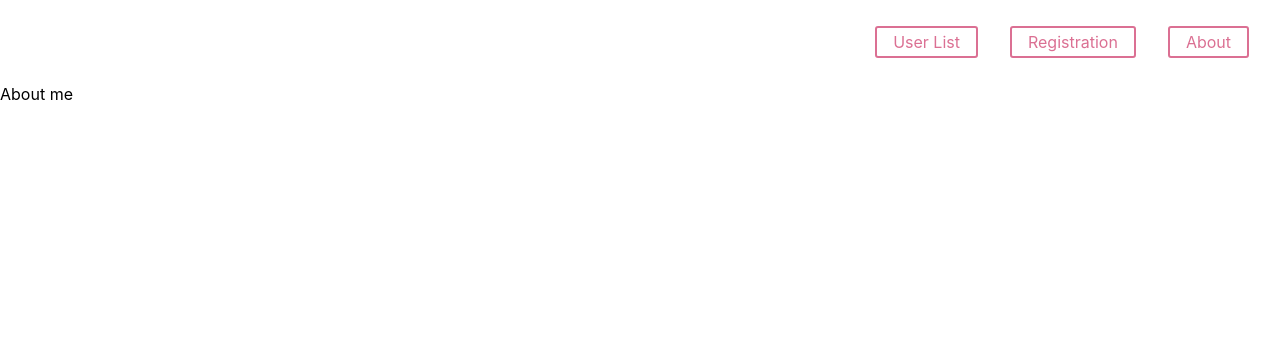
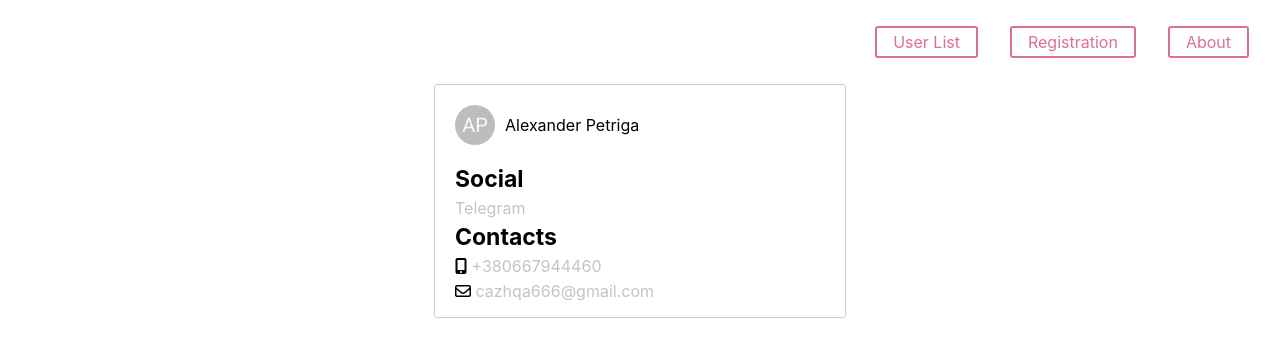
Before and after one commit to whoisbroken/Registration-React-App, a React (Create React App) app: page /about in a window 1280 px wide. Shown: the top 356 px of the page. Built offline with nearby package versions, Linux system fonts and the light colour scheme.

Commit message:
add about

```diff
--- a/public/index.html
+++ b/public/index.html
@@ -1,14 +1,12 @@
 <!DOCTYPE html>
 <html lang="en">
+
 <head>
   <meta charset="utf-8" />
   <link rel="icon" href="%PUBLIC_URL%/favicon.ico" />
   <meta name="viewport" content="width=device-width, initial-scale=1" />
   <meta name="theme-color" content="#000000" />
-    <meta
-      name="description"
-      content="Web site created using create-react-app"
-    />
+  <meta name="description" content="Web site created using create-react-app" />
   <link rel="apple-touch-icon" href="%PUBLIC_URL%/logo192.png" />
   <!--
       manifest.json provides metadata used when your web app is installed on a
@@ -24,9 +22,13 @@
       work correctly both with client-side routing and a non-root public URL.
       Learn how to configure a non-root public URL by running `npm run build`.
     -->
+
   <link rel="stylesheet" href="https://fonts.googleapis.com/css?family=Roboto:300,400,500,700&display=swap" />
+
+  <script src="https://kit.fontawesome.com/666cf124eb.js" crossorigin="anonymous"></script>
   <title>React App</title>
 </head>
+
 <body>
   <noscript>You need to enable JavaScript to run this app.</noscript>
   <div id="root"></div>
@@ -41,4 +43,5 @@
       To create a production bundle, use `npm run build` or `yarn build`.
     -->
 </body>
+
 </html>
--- a/src/components/About/About.jsx
+++ b/src/components/About/About.jsx
@@ -1,13 +1,47 @@
 import React, { Component } from 'react';
+import Avatar from '@material-ui/core/Avatar';
+import "./About.scss";
 
 class About extends Component {
+
   render() {
     return (
-      <div>
+      <>
+        <div className="About">
+          <div className="About-Developer">
+            <Avatar className="About-Developer_Avatar">AP</Avatar>
+            <p className="About-Developer_Name">Alexander Petriga</p>
+          </div>
+          <div className="About-Social">
+            <h5 className="About-Social_Title Title">Social</h5>
+            <div className="About-Social_Content">
+              <p>
+                <a href="https://t.me/whoisbroken">
+                  <span className="About-Link_Text">Telegram</span>
+                </a>
+              </p>
+            </div>
+          </div>
+          <div className="About-Contacts">
+            <h5 className="About-Contacts_Title Title">Contacts</h5>
+            <a className="About-Contacts_Item" href="tel:+380667944460">
+              <i className="fa fa-mobile" aria-hidden="true"></i>
+              <span className="About-Link_Text"> +380667944460</span>
+            </a>
+            <a className="About_Contacts_Item" href="mailto:cazhqa666@gmail.com">
+              <i className="fa fa-envelope-o" aria-hidden="true"></i>
+              <span className="About-Link_Text"> cazhqa666@gmail.com</span>
+            </a>
+          </div>
+        </div>
+      </>
+    )
+  };
 
-      </div>
-    );
-  }
+  // <div>
+  //   <Avatar color="primary">OP</Avatar>
+  // </div>
 }
 
+
 export default About;
--- /dev/null
+++ b/src/components/About/About.scss
@@ -0,0 +1,75 @@
+.About {
+  width: 370px;
+  margin: 0 auto;
+  display: flex;
+  flex-direction: column;
+  align-items: flex-start;
+  flex-wrap: wrap;
+  border: 1px solid #CDCDCD;
+  padding: 20px 20px 16px;
+  border-radius: 3px;
+  transition: all .3s ease;
+  cursor: pointer;
+
+  &:hover {
+    box-shadow: 3px 3px 20px rgba(50, 50, 50, 0.25);
+  }
+
+  &:hover .About-Link_Text {
+    color: #1C62CD;
+  }
+
+  &-Developer {
+    display: flex;
+    align-items: center;
+    margin-bottom: 20px;
+    &_Avatar {
+      margin-right: 10px;
+    }
+  }
+
+
+  &-Social {
+    display: flex;
+    flex-direction: column;
+    justify-content: flex-start;
+    margin-bottom: 5px;
+  }
+  &-Contacts {
+    &_Item {
+      display: block;
+      margin-bottom: 5px;
+    }
+  }
+  &-Link {
+    &_Text {
+      font-size: 16px;
+      color: #C4C4C4;
+      line-height: 17px;
+    }
+  }
+
+
+
+  &_Text {
+    margin-bottom: 10px;
+    font-size: 16px;
+    color: #C4C4C4;
+    line-height: 17px;
+  }
+
+}
+
+.Title {
+  font-weight: bold;
+  font-size: 23px;
+  line-height: 28px;
+  transition: all .3s ease;
+  margin-bottom: 5px;
+}
+
+@media (max-width: 430px) {
+  .About {
+    width: 250px;
+  }
+}
--- a/src/components/App/App.jsx
+++ b/src/components/App/App.jsx
@@ -11,6 +11,7 @@ import "./App.scss";
 import Navigation from "../Navigation/Navigation";
 import UserList from "../UserList/UserList";
 import Registration from "../Registration/Registration";
+import About from "../About/About";
 
 class App extends Component {
   state = {
@@ -36,7 +37,9 @@ class App extends Component {
           <Route path="/user-list">
             <UserList users={this.state.users} />
           </Route>
-          <Route path="/about">About me</Route>
+          <Route path="/about">
+            <About />
+          </Route>
           <Route path="/">
             <Redirect to="/registration" />
           </Route>
```
Lines whose indentation alone changed are shown as unchanged.
